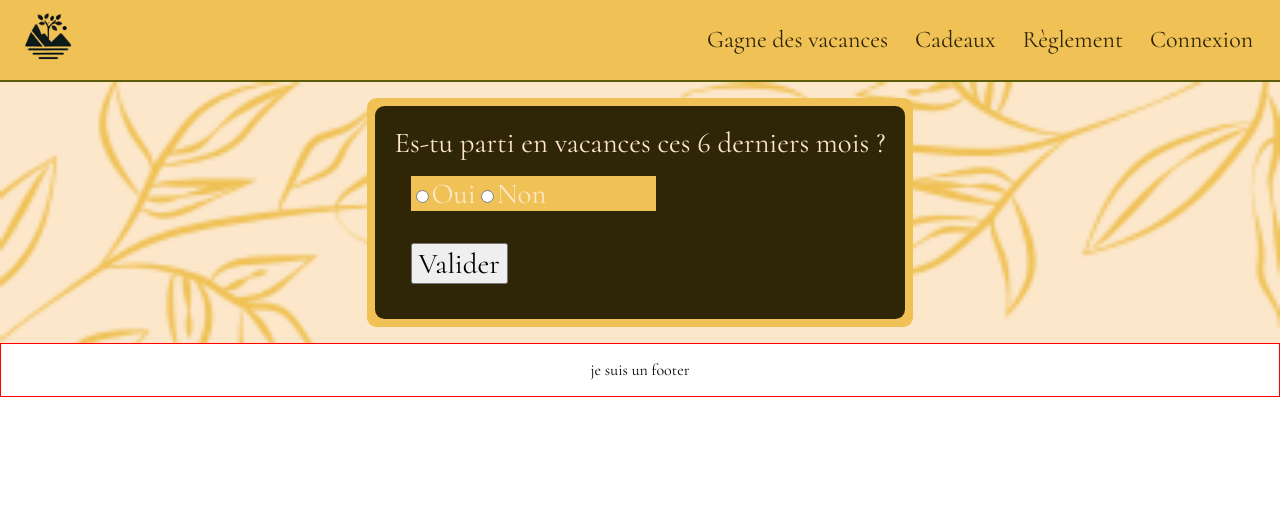
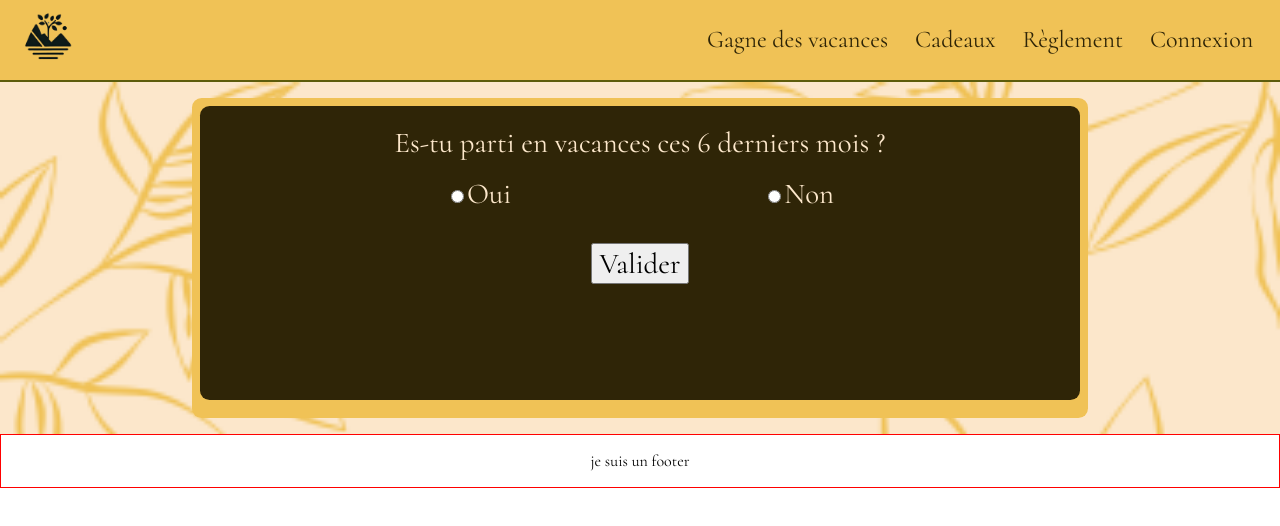
Before and after one commit to ChloeSeclier/Hackathon2025-TEC, a React (Vite) app: page /jeu in a window 1280 px wide. Shown: the top 526 px of the page. Built offline with nearby package versions, Linux system fonts and the light colour scheme.

Commit message:
change branche

```diff
--- a/src/components/jeu.jsx
+++ b/src/components/jeu.jsx
@@ -52,7 +52,7 @@ export default function Jeu() {
               </button>
             </>
           ) : (
-            <p>afficher score + recompenses {score}</p>
+            <p className="resultat-jeu">afficher score + recompenses {score}</p>
           )}
         </div>
       </div>
--- a/src/css/jeu.css
+++ b/src/css/jeu.css
@@ -11,6 +11,8 @@
     background-color: #f0c256;
     margin: 1rem;
     border-radius: 0.6rem;
+    width: 70dvw;
+    height: 40dvh;
   }
 
   .sous-sous-container-jeu {
@@ -18,11 +20,15 @@
     border-radius: 0.6rem;
     margin: 0.5rem;
     padding: 1.2rem;
+    display: flex;
+    flex-direction: column;
+    height: 32dvh;
   }
 
   .question {
     color: #fce7cb;
     font-size: 1.8rem;
+    text-align: center;
   }
 
   .button-boolean {
@@ -31,8 +37,9 @@
     font-size: 1.8rem;
     display: flex;
     flex-direction: row;
-    width: 50%;
-    background-color: #f0c256;
+    justify-content: space-around;
+    align-self: center;
+    width: 50dvw;
   }
 
   /* CSS A TROUVER STYLE */
@@ -40,5 +47,11 @@
     font-family: 'Cormorant', serif;
     font-size: 1.8rem;
     margin: 1rem;
+    align-self: center;
+  }
+
+  .resultat-jeu{
+    color:#fce7cb;
+    text-align: center;
   }
 }
```
